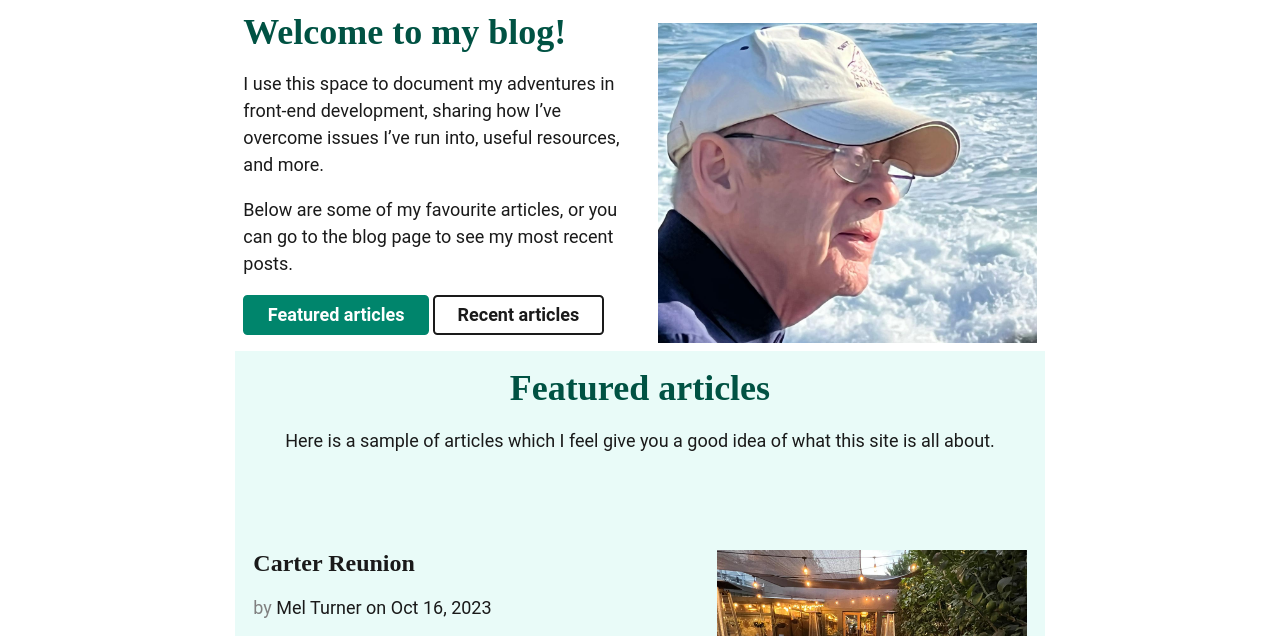
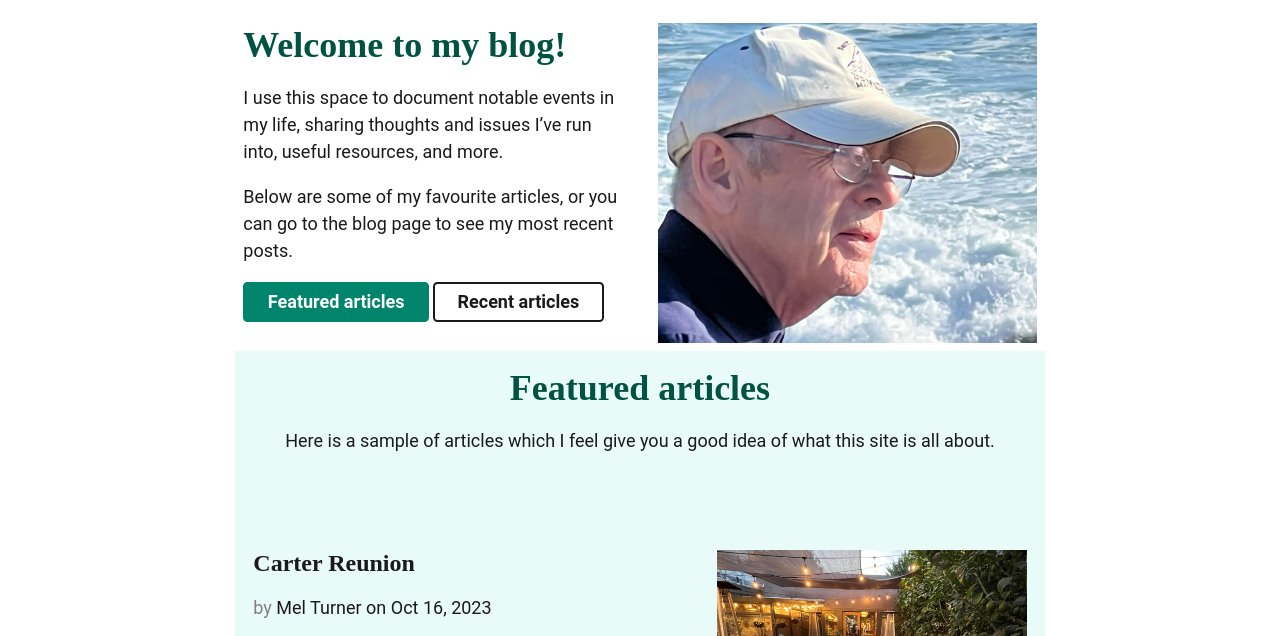
Before and after one commit to meljturner/blog, an Eleventy site: page src/index.njk in a window 1280 px wide. Shown: the part 163-799 px from the top of the page. Built offline with nearby package versions, Linux system fonts and the light colour scheme; Eleventy itself is replaced by a stand-in of ours; files that its build step writes are made by us from their sources.

Commit message:
homepahe update

```diff
--- a/src/admin/config.yml
+++ b/src/admin/config.yml
@@ -23,7 +23,7 @@ collections:
           widget: "list",
           default: ["image"],
         }
-      - { label: "Slides", name: "slides", widget: "image" }
+      - { label: "Slides", name: "slides", widget: "list" }
       - { label: "Featured Image", name: "image", widget: "image" }
       - { label: "Caption", name: "caption", widget: "string" }
       - { label: "Body", name: "body", widget: "markdown" }
--- a/src/index.njk
+++ b/src/index.njk
@@ -8,9 +8,8 @@ layout: 'base.njk'
       <div class="flow">
         <h1 class="section-title">Welcome to my blog!</h1>
         <p>
-          I use this space to document my adventures in front-end development,
-          sharing how I’ve overcome issues I’ve run into, useful resources, and
-          more.
+          I use this space to document notable events in my life,
+          sharing thoughts and issues I’ve run into, useful resources, and more.
         </p>
         <p>
           Below are some of my favourite articles, or you can go to the blog
```
